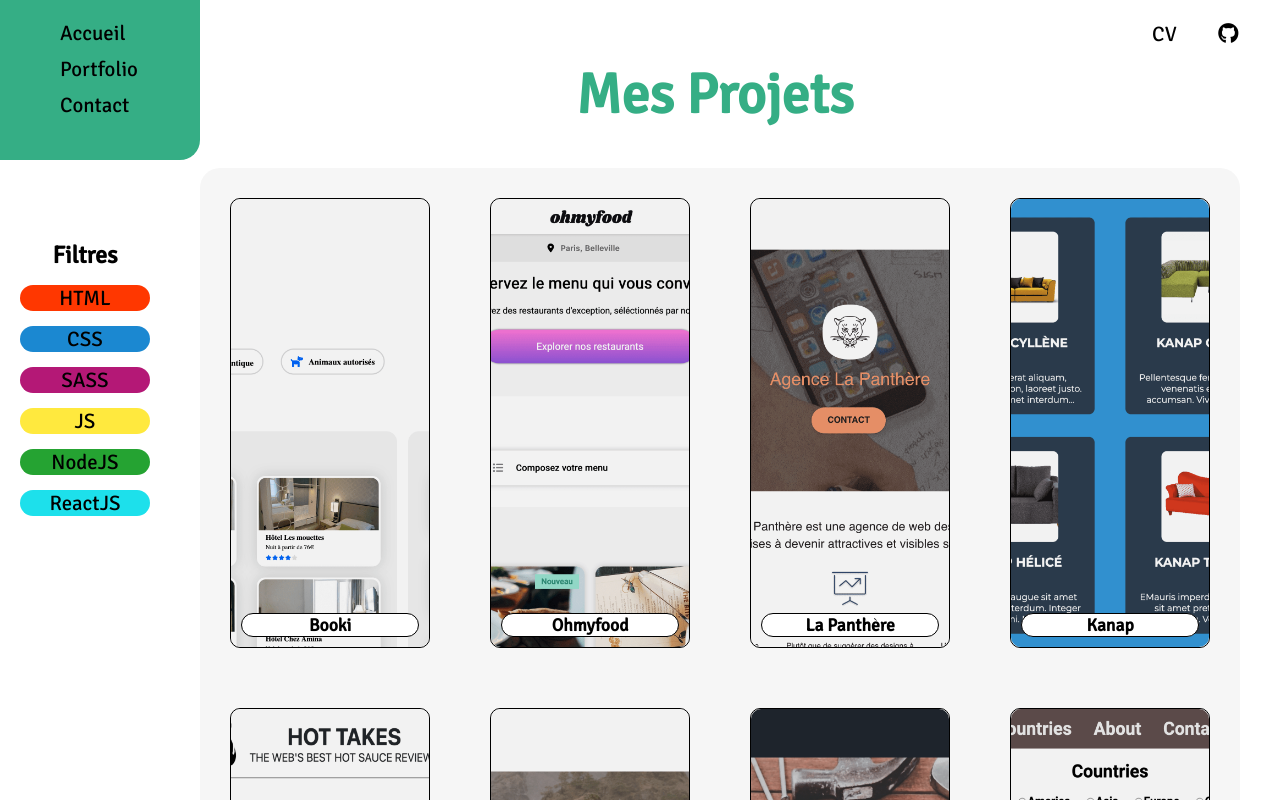
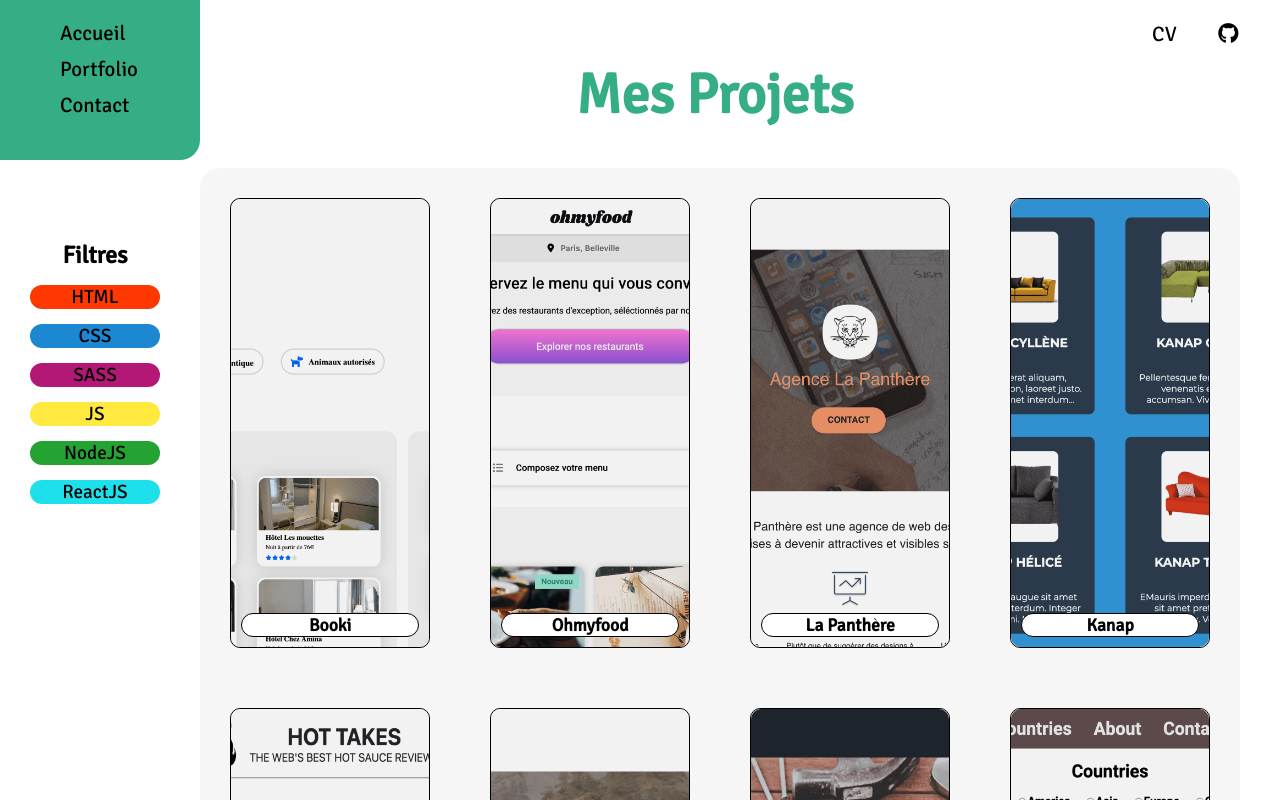
Before and after one commit to IdrissaSy7/Portfolio, a React (Create React App) app: page /portfolio in a window 1280 px wide. Shown: the top 800 px of the page. Built offline with nearby package versions, Linux system fonts and the light colour scheme.

Commit message:
modif style filtres

```diff
--- a/src/style/pages/_portfolio.scss
+++ b/src/style/pages/_portfolio.scss
@@ -1,6 +1,6 @@
 .filters {
-  position: fixed;
-  left: 20px;
+  position: absolute;
+  left: 30px;
   top: 30%;
   z-index: 1;
   display: flex;
@@ -28,11 +28,11 @@
     }
 
     li {
-      border-radius: 20px;
+      border-radius: 15px;
       width: 130px;
       text-align: center;
       margin-bottom: 15px;
-      font-size: 1.3rem;
+      font-size: 1.2rem;
       cursor: pointer;
       transition: 0.3s;
 
@@ -45,12 +45,22 @@
         color: $color-1;
         text-shadow: 0px 0px 5px $color-4;
       }
+
+      &.active {
+        background: $color-2;
+        padding: 5px;
+
+        @media screen and (max-width: 767px) {
+          padding: 0;
+        }
+      }
     }
 
     .annuler {
       color: $color-4;
 
       &:hover {
+        background: none;
         color: $color-4;
         text-decoration: underline;
         text-shadow: none;
```
